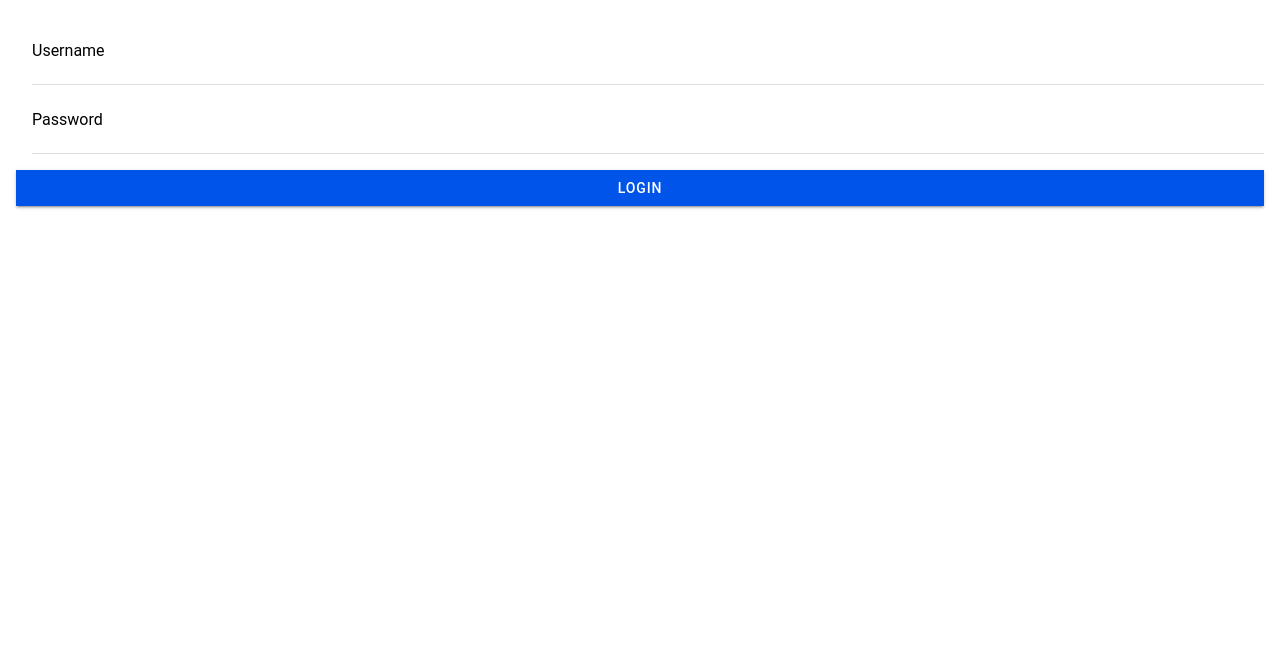
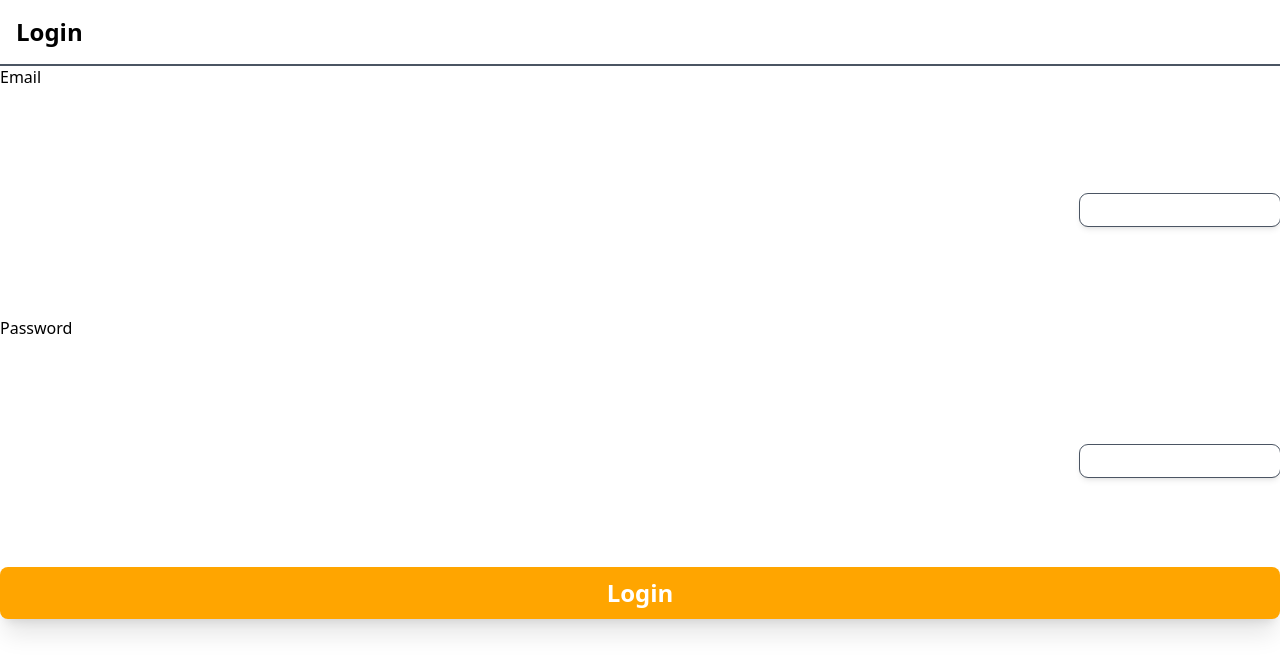
Before and after one commit to webdesignsbytom/Cat-App, a React (Vite) app: page /login in a window 1280 px wide. Shown: the top 672 px of the page. Built offline with nearby package versions, Linux system fonts and the light colour scheme.

Commit message:
login test

```diff
--- a/src/context/UserContext.tsx
+++ b/src/context/UserContext.tsx
@@ -1,38 +1,49 @@
 import React, { createContext, useContext, useState } from 'react';
-import axios from 'axios';
+// Api
+import client from '../api/client';
+// Interfaces
+import { User } from '../utils/User/UserInterfaces';
 
 interface UserContextType {
   token: string | null;
-  login: (username: string, password: string) => Promise<void>;
+  user: User | null;
+  login: (email: string, password: string) => Promise<void>;
   logout: () => void;
 }
 
 const UserContext = createContext<UserContextType | undefined>(undefined);
 
-export const UserProvider: React.FC<React.PropsWithChildren<{}>> = ({ children }) => {
+export const UserProvider: React.FC<React.PropsWithChildren<{}>> = ({
+  children,
+}) => {
   const [token, setToken] = useState<string | null>(null);
+  const [user, setUser] = useState<User | null>(null);
+  console.log('USER', user);
 
-  const login = async (username: string, password: string) => {
-    try {
-      const response = await axios.post('/api/login', { username, password });
-      setToken(response.data.token);
-      localStorage.setItem('token', response.data.token);
-    } catch (error) {
-      if (axios.isAxiosError(error) && error.response) {
-        throw new Error(error.response.data.message || 'Invalid credentials');
-      } else {
-        throw new Error('An error occurred during login ');
-      }
-    }
+  const login = async (email: string, password: string) => {
+    const loginForm = { email: email, password: password };
+
+    client
+    .post('/login', loginForm, false)
+    .then((res) => {
+      localStorage.setItem('token', res.data.data.token);
+      setToken(res.data.data.token);
+      setUser(res.data.data.existingUser);
+    })
+
+    .catch((err) => {
+      console.error('Unable to login', err);
+    });
   };
 
   const logout = () => {
     setToken(null);
+    setUser(null);
     localStorage.removeItem('token');
   };
 
   return (
-    <UserContext.Provider value={{ token, login, logout }}>
+    <UserContext.Provider value={{ token, user, login, logout }}>
       {children}
     </UserContext.Provider>
   );
--- a/src/user/LoginPage.tsx
+++ b/src/user/LoginPage.tsx
@@ -10,34 +10,44 @@ import {
   IonLabel,
   IonButton,
   IonLoading,
-  IonToast
+  IonToast,
 } from '@ionic/react';
 import { useHistory } from 'react-router-dom';
 // Context
 import { useUser } from '../context/UserContext';
 
 const LoginPage: React.FC = () => {
-  const [username, setUsername] = useState('');
+  const [email, setEmail] = useState('');
   const [password, setPassword] = useState('');
   const [showLoading, setShowLoading] = useState(false);
   const [showToast, setShowToast] = useState(false);
   const [toastMessage, setToastMessage] = useState('');
+  // User
   const { login } = useUser();
+
   const history = useHistory();
 
   const handleLogin = async () => {
     setShowLoading(true);
+
     try {
-      await login(username, password);
+      console.log('email', email);
+      console.log('password', password);
+
+      await login(email, password);
+
       setToastMessage('Login successful');
       setShowToast(true);
+
       history.push('/home');
     } catch (error: unknown) {
+      //
       if (error instanceof Error) {
         setToastMessage(error.message);
       } else {
         setToastMessage('An unknown error occurred');
       }
+
       setShowToast(true);
     } finally {
       setShowLoading(false);
@@ -46,36 +56,49 @@ const LoginPage: React.FC = () => {
 
   return (
     <IonPage>
-      <IonContent className="ion-padding">
-        <IonItem>
-          <IonLabel position="floating">Username</IonLabel>
-          <IonInput
-            value={username}
-            onIonChange={(e) => setUsername(e.detail.value!)}
-            type="text"
-            required
-          />
-        </IonItem>
-        <IonItem>
-          <IonLabel position="floating">Password</IonLabel>
-          <IonInput
-            value={password}
-            onIonChange={(e) => setPassword(e.detail.value!)}
-            type="password"
-            required
-          />
-        </IonItem>
-        <IonButton expand="full" onClick={handleLogin} className="ion-margin-top">
-          Login
-        </IonButton>
-        <IonLoading isOpen={showLoading} message={'Logging in...'} />
-        <IonToast
-          isOpen={showToast}
-          message={toastMessage}
-          duration={2000}
-          onDidDismiss={() => setShowToast(false)}
-        />
-      </IonContent>
+      <div className='grid grid-rows-reg h-full w-full bg-white overflow-hidden'>
+        <header className='grid grid-cols-rev py-4 px-4 border-solid border-b-2 border-gray-600'>
+          <div className='grid items-center w-full'>
+            <h1 className='text-2xl font-semibold'>Login</h1>
+          </div>
+        </header>
+
+        <main className='grid overflow-hidden'>
+          <div className='grid grid-rows-reg gap-4 items-center'>
+            <label htmlFor='email'>Email</label>
+            <div className='grid justify-end'>
+              <input
+                type='text'
+                id='email'
+                value={email}
+                className='outline outline-1 outline-gray-600 shadow-md rounded-lg px-1 py-1 h-fit w-full max-w-[200px]'
+                onChange={(e) => setEmail(e.target.value)}
+              />
+            </div>
+          </div>
+          <div className='grid grid-rows-reg gap-4 items-center'>
+            <label htmlFor='password'>Password</label>
+            <div className='grid justify-end'>
+              <input
+                type='text'
+                id='password'
+                value={password}
+                className='outline outline-1 outline-gray-600 shadow-md rounded-lg px-1 py-1 h-fit w-full max-w-[200px]'
+                onChange={(e) => setPassword(e.target.value)}
+              />
+            </div>
+          </div>
+
+          <div>
+            <button
+              className='px-2 py-2 rounded-lg w-full h-[52px] bg-main-colour text-white text-2xl font-semibold active:scale-95 active:bg-main-colour-alt shadow-xl active:outline-[6px] active:outline active:outline-main-colour'
+              onClick={handleLogin}
+            >
+              Login
+            </button>
+          </div>
+        </main>
+      </div>
     </IonPage>
   );
 };
--- /dev/null
+++ b/src/utils/User/UserInterfaces.tsx
@@ -0,0 +1,31 @@
+export interface Profile {
+  id: string;
+  firstName: string;
+  lastName: string;
+  country: string;
+  userId: string;
+}
+
+export interface User {
+  id: string;
+  email: string;
+  password: string;
+  role: string;
+  verifications?: UserVerification;
+  agreedToTerms: boolean;
+  profile?: Profile;
+  createdEvents: Event[];
+  receivedEvents: Event[];
+  createdAt: Date;
+  updatedAt?: Date;
+  profileId?: string;
+}
+
+export interface UserVerification {
+  id: string;
+  uniqueString: string;
+  userId: string;
+  expiresAt: Date;
+  createdAt: Date;
+  updatedAt?: Date;
+}
```
Also changed, not shown: 1 other file (tests, documents, lock files or other folders).
